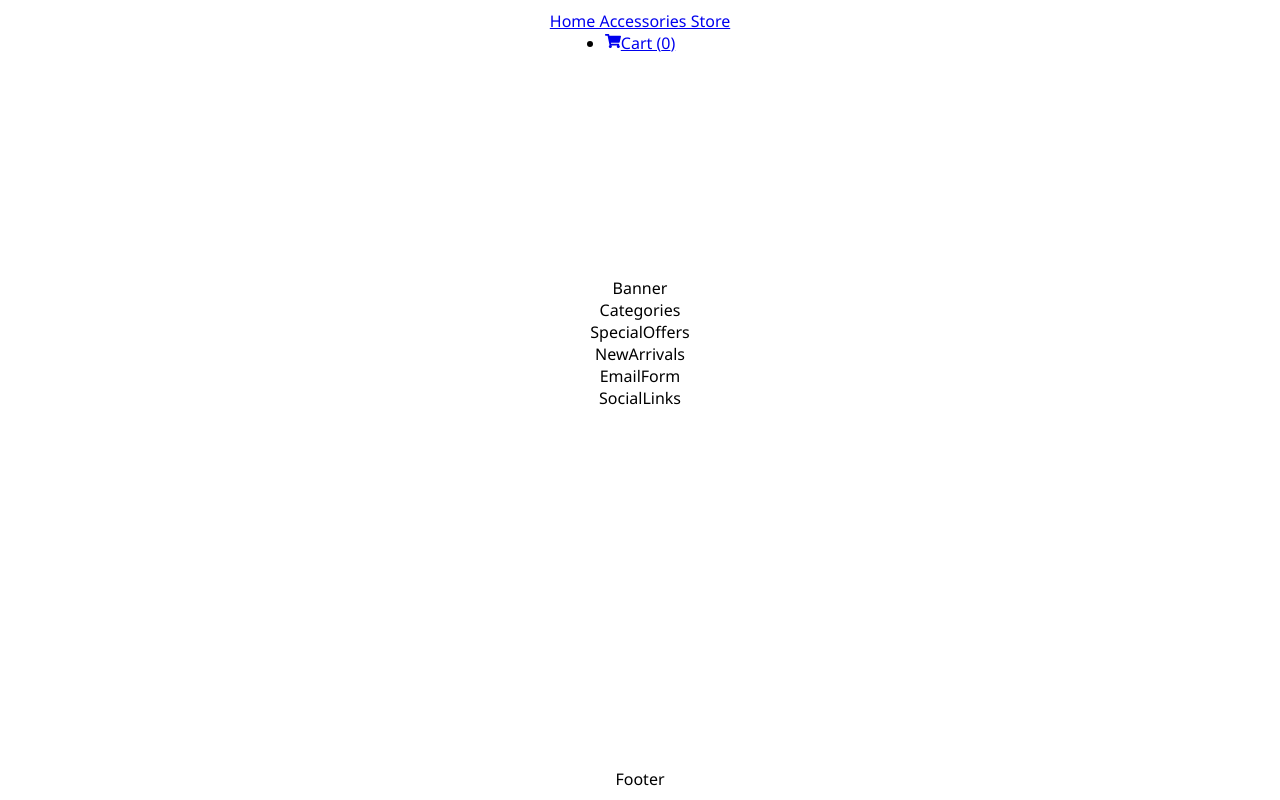
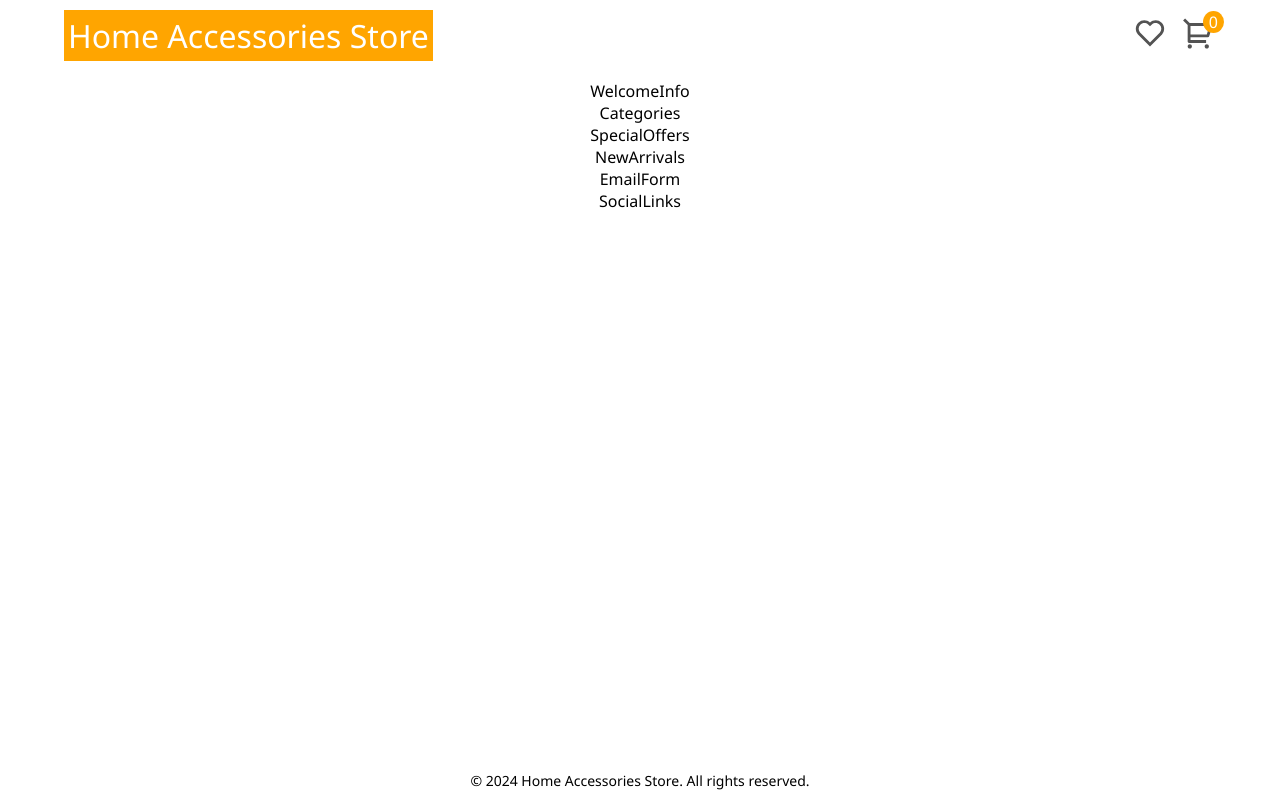
Before and after one commit to oazakharova/home-accessories-store, a React (Create React App) app in the folder frontend/: page / in a window 1280 px wide. Built offline with nearby package versions, Linux system fonts and the light colour scheme.

Commit message:
styles for header and footer added

```diff
--- a/frontend/src/components/Banner.js
+++ /dev/null
@@ -1,9 +0,0 @@
-import React from 'react';
-
-import styles from './Banner.module.css';
-
-const Banner = () => {
-  return <div className={styles.bannerWrap}>Banner</div>;
-};
-
-export default Banner;
--- a/frontend/src/components/Footer.js
+++ b/frontend/src/components/Footer.js
@@ -3,7 +3,11 @@ import React from 'react';
 import styles from './Footer.module.css';
 
 const Footer = () => {
-  return <div className={`${styles.footerWrap} container`}>Footer</div>;
+  return (
+    <div className={`${styles.footerWrap} container`}>
+      <p>&copy; 2024 Home Accessories Store. All rights reserved.</p>
+    </div>
+  );
 };
 
 export default Footer;
--- a/frontend/src/components/Footer.module.css
+++ b/frontend/src/components/Footer.module.css
@@ -2,3 +2,26 @@
   display: flex;
   justify-content: end;
 }
+
+.footerWrap p {
+  text-align: center;
+  font-size: 12px;
+}
+
+@media (min-width: 375px) {
+  .footerWrap p {
+    font-size: 14px;
+  }
+}
+
+@media (min-width: 1440px) {
+  .footerWrap p {
+    font-size: 22px;
+  }
+}
+
+@media (min-width: 2560px) {
+  .footerWrap p {
+    font-size: 30px;
+  }
+}
--- a/frontend/src/components/Header.js
+++ b/frontend/src/components/Header.js
@@ -1,6 +1,6 @@
 import { useContext } from 'react';
 import { Link } from 'react-router-dom';
-import { FaShoppingCart } from 'react-icons/fa';
+import { RiShoppingCart2Line, RiHeartLine } from 'react-icons/ri';
 
 import { CartContext } from '../context/CartContext';
 
@@ -16,11 +16,16 @@ const Header = () => {
         <Link to="/">Home Accessories Store</Link>
       </div>
       <nav>
-        <ul>
-          <li>
+        <ul className={styles.cartList}>
+          <li className={styles.cartLi}>
+            <Link to="/favorites">
+              <RiHeartLine />
+            </Link>
+          </li>
+          <li className={styles.cartLi}>
             <Link to="/cart">
-              <FaShoppingCart />
-              Cart ({totalItems})
+              <RiShoppingCart2Line />
+              <span className={styles.cartQuantity}>{totalItems}</span>
             </Link>
           </li>
         </ul>
--- a/frontend/src/components/Header.module.css
+++ b/frontend/src/components/Header.module.css
@@ -1,2 +1,156 @@
 .headerWrap {
+  display: flex;
+  flex-direction: row;
+  justify-content: space-between;
+  align-items: center;
 }
+
+@media (min-width: 1440px) {
+  .headerWrap {
+    margin: 40px auto;
+  }
+}
+
+.logo {
+  background-color: orange;
+  padding: 4px;
+}
+
+.logo a {
+  text-decoration: none;
+  color: white;
+  font-size: 16px;
+}
+
+@media (min-width: 375px) {
+  .logo a {
+    font-size: 20px;
+  }
+}
+
+@media (min-width: 425px) {
+  .logo a {
+    font-size: 22px;
+  }
+}
+
+@media (min-width: 768px) {
+  .logo a {
+    font-size: 26px;
+  }
+}
+
+@media (min-width: 1024px) {
+  .logo a {
+    font-size: 32px;
+  }
+}
+
+@media (min-width: 1440px) {
+  .logo a {
+    font-size: 36px;
+  }
+}
+
+@media (min-width: 2560px) {
+  .logo a {
+    font-size: 52px;
+  }
+}
+
+.cartList {
+  display: flex;
+}
+
+.cartLi {
+  list-style-type: none;
+}
+
+.cartLi:not(:last-child) {
+  margin-right: 15px;
+}
+
+.cartLi a {
+  color: #535353;
+  position: relative;
+}
+
+.cartLi a svg {
+  width: 20px;
+  height: 20px;
+}
+
+@media (min-width: 375px) {
+  .cartLi a svg {
+    width: 24px;
+    height: 24px;
+  }
+}
+
+@media (min-width: 768px) {
+  .cartLi a svg {
+    width: 28px;
+    height: 28px;
+  }
+}
+
+@media (min-width: 1024px) {
+  .cartLi a svg {
+    width: 34px;
+    height: 34px;
+  }
+}
+
+@media (min-width: 1440px) {
+  .cartLi a svg {
+    width: 40px;
+    height: 40px;
+  }
+}
+
+@media (min-width: 2560px) {
+  .cartLi a svg {
+    width: 56px;
+    height: 56px;
+  }
+}
+
+.cartQuantity {
+  position: absolute;
+  background-color: orange;
+  border-radius: 50%;
+  color: white;
+  right: -8px;
+  bottom: 15px;
+  font-size: 12px;
+  padding: 0px 5px;
+}
+
+@media (min-width: 768px) {
+  .cartQuantity {
+    font-size: 16px;
+    padding: 0px 6px;
+  }
+}
+
+@media (min-width: 1024px) {
+  .cartQuantity {
+    bottom: 22px;
+  }
+}
+
+@media (min-width: 1440px) {
+  .cartQuantity {
+    bottom: 28px;
+    font-size: 20px;
+    padding: 0 8px;
+  }
+}
+
+@media (min-width: 2560px) {
+  .cartQuantity {
+    bottom: 32px;
+    font-size: 28px;
+    padding: 0 10px;
+  }
+}
--- /dev/null
+++ b/frontend/src/components/WelcomeInfo.js
@@ -0,0 +1,9 @@
+import React from 'react';
+
+import styles from './WelcomeInfo.module.css';
+
+const WelcomeInfo = () => {
+  return <div className={styles.welcomeInfo}>WelcomeInfo</div>;
+};
+
+export default WelcomeInfo;
--- /dev/null
+++ b/frontend/src/components/WelcomeInfo.module.css
@@ -0,0 +1,2 @@
+.welcomeInfoWrap {
+}
--- a/frontend/src/index.css
+++ b/frontend/src/index.css
@@ -15,6 +15,12 @@ body {
 
 #root {
   display: grid;
-  grid-template-rows: minmax(100px, 1fr) 1fr minmax(100px, 1fr);
+  grid-template-rows: 70px 1fr 70px;
   min-height: 100vh;
 }
+
+@media (min-width: 1440px) {
+  #root {
+    grid-template-rows: 150px 1fr 150px;
+  }
+}
--- a/frontend/src/pages/Home.js
+++ b/frontend/src/pages/Home.js
@@ -1,7 +1,7 @@
 import React from 'react';
 
 import styles from './Home.module.css';
-import Banner from '../components/Banner';
+import WelcomeInfo from '../components/WelcomeInfo';
 import Categories from '../components/Categories';
 import SpecialOffers from '../components/SpecialOffers';
 import NewArrivals from '../components/NewArrivals';
@@ -11,7 +11,7 @@ import SocialLinks from '../components/SocialLinks';
 const Home = () => {
   return (
     <div className={`${styles.homeWrap} container`}>
-      <Banner />
+      <WelcomeInfo />
       <Categories />
       <SpecialOffers />
       <NewArrivals />
```
Also changed, not shown: frontend/src/components/Banner.module.css (deleted).
